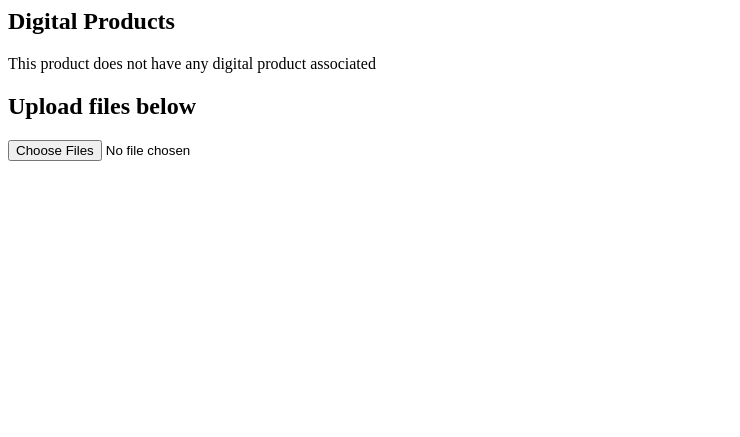
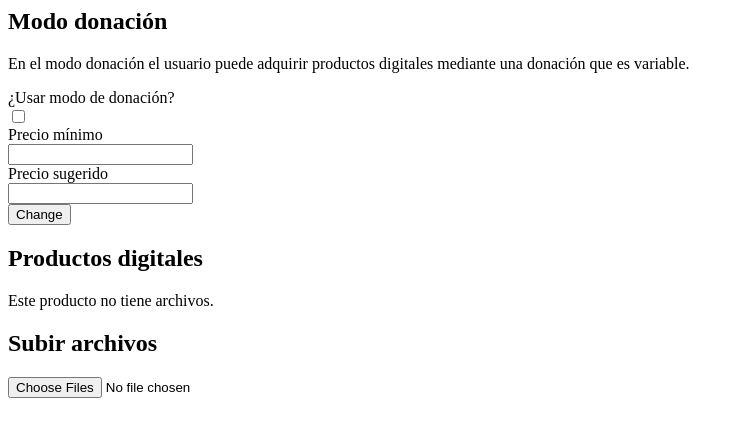
Before and after one commit to vovkd/lfs_downloads, a Django app: template lfs_downloads/templates/lfs_downloads/manage_digital_products.html in a window 1280 px wide. Shown: the top 437 px of the page, without its empty margins (0-740 px from the left). Run offline with Django 3.2, Linux system fonts and the light colour scheme; the template is opened without the code that fills it, so the values that code supplies are empty; parts of the project's set-up code (start-up, migrations or seed data) failed here and were passed over.

Commit message:
donacion variable configurable

```diff
--- a/lfs_downloads/templates/lfs_downloads/manage_digital_products.html
+++ b/lfs_downloads/templates/lfs_downloads/manage_digital_products.html
@@ -1,7 +1,44 @@
 {% load i18n %}
 
-<h2 class="heading-first">{% trans 'Digital Products' %}</h2>
+    <h2 class="heading-middle">Modo donación</h2>
+    <form id="donation-mode-update-form" action="{% url lfsd_update_digiproducts product.id %}"
+          method="post">
 
+        <p>En el modo donación el usuario puede adquirir productos digitales mediante una donación que es variable.</p>
+        <div class="field-row">
+            <label for="id_donation_mode">
+                ¿Usar modo de donación?
+            </label>
+            <div class="field">
+                {% if donation_mode %}
+                <input checked="checked" type="checkbox" name="donation_mode" id="id_donation_mode" />
+                {% else %}
+                <input type="checkbox" name="donation_mode" id="id_donation_mode" />
+                {% endif %}
+            </div>
+        </div>
+        <div class="field-row">
+            <label for="minimum_price">
+                Precio mínimo
+            </label>
+            <div class="field">
+                <input type="text" value="{{minimum_price}}" name="minimum_price"/>
+            </div>
+        </div>
+        <div class="field-row">
+            <label for="suggested_price">
+                Precio sugerido
+            </label>
+            <div class="field">
+                <input type="text" value="{{suggested_price}}" name="suggested_price"/>
+            </div>
+        </div>
+        <div class="buttons">
+            <input class="ajax-save-button button"
+                   type="submit" name="update_donation_mode" value="{% trans 'Change' %}"  />
+        </div>
+    </form>
+    <h2 class="heading-first">Productos digitales</h2>
 {% if has_digiproducts %}
     <form id="digital-product-update-form"
           action="{% url lfsd_update_digiproducts product.id %}"
@@ -49,35 +86,12 @@
                    type="submit" name="delete" value="{% trans 'Delete digital product(s)' %}" />
         </div>
     </form>
-
-    <h2 class="heading-middle">Use donations workflow</h2>
-    <form id="donation-mode-update-form" action="{% url lfsd_update_digiproducts product.id %}"
-          method="post">
-
-        <p>{% trans 'The donation workflow alows to bypass the cart process and request for a donation instead.' %}</p>
-        <div class="field-row">
-            <label for="id_donation_mode">
-                {% trans 'Enable donation workflow.' %}
-            </label>
-            <div class="field">
-                {% if donation_mode %}
-                <input checked="checked" type="checkbox" name="donation_mode" id="id_donation_mode" />
-                {% else %}
-                <input type="checkbox" name="donation_mode" id="id_donation_mode" />
-                {% endif %}
-            </div>
-        </div>
-        <div class="buttons">
-            <input class="ajax-save-button button"
-                   type="submit" name="update_donation_mode" value="{% trans 'Change' %}"  />
-        </div>
-    </form>
 {% else %}
-    <span>{% trans 'This product does not have any digital product associated' %}</span>
+    <span>Este producto no tiene archivos.</span>
 {% endif %}
 
 
-<h2 class="heading-middle">{% trans 'Upload files below' %}</h2>
+<h2 class="heading-middle">Subir archivos</h2>
 <div id="content">
     <form id="digiproduct_upload" action="{% url lfsd_handle_upload product.id %}" method="POST" enctype="multipart/form-data">
         {% csrf_token %}
```
Also changed, not shown: lfs_downloads/models.py (+9 -0 lines), lfs_downloads/views.py (+16 -5 lines).
